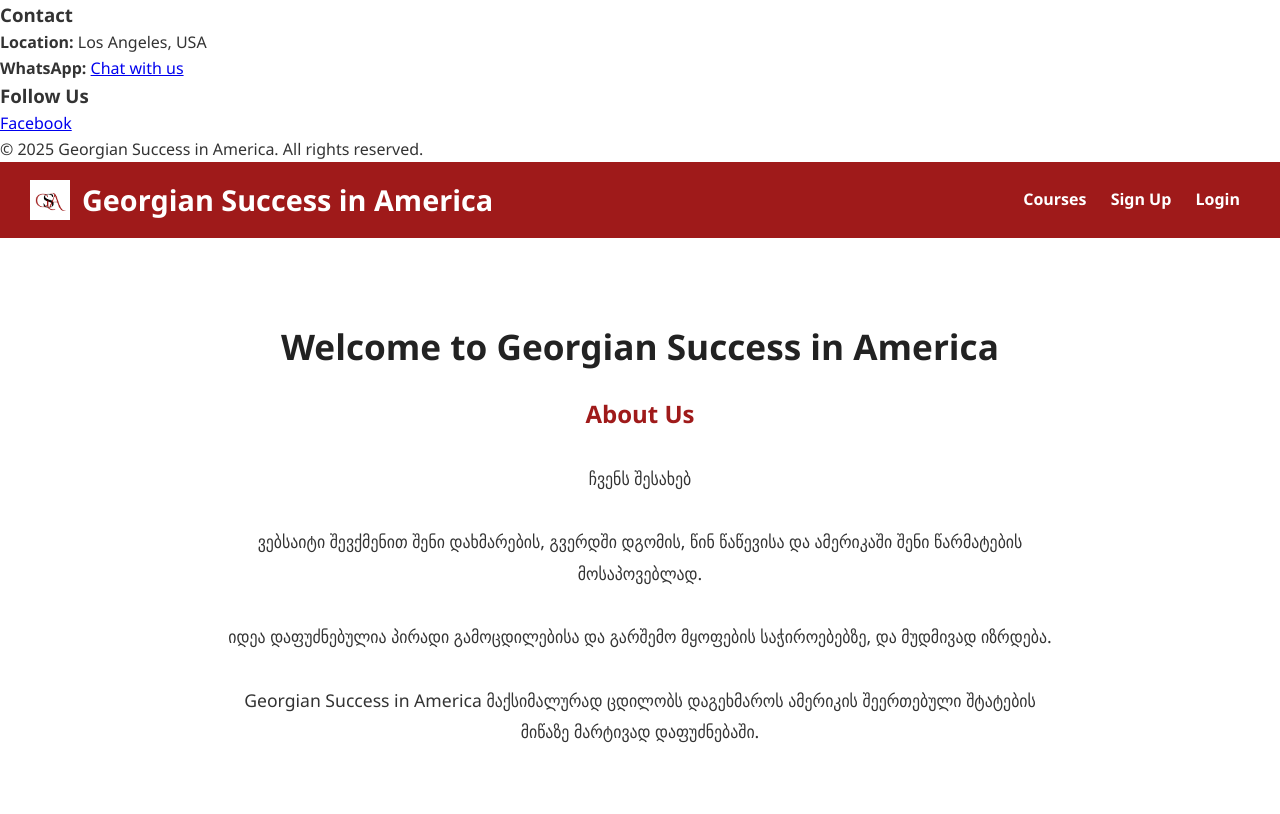
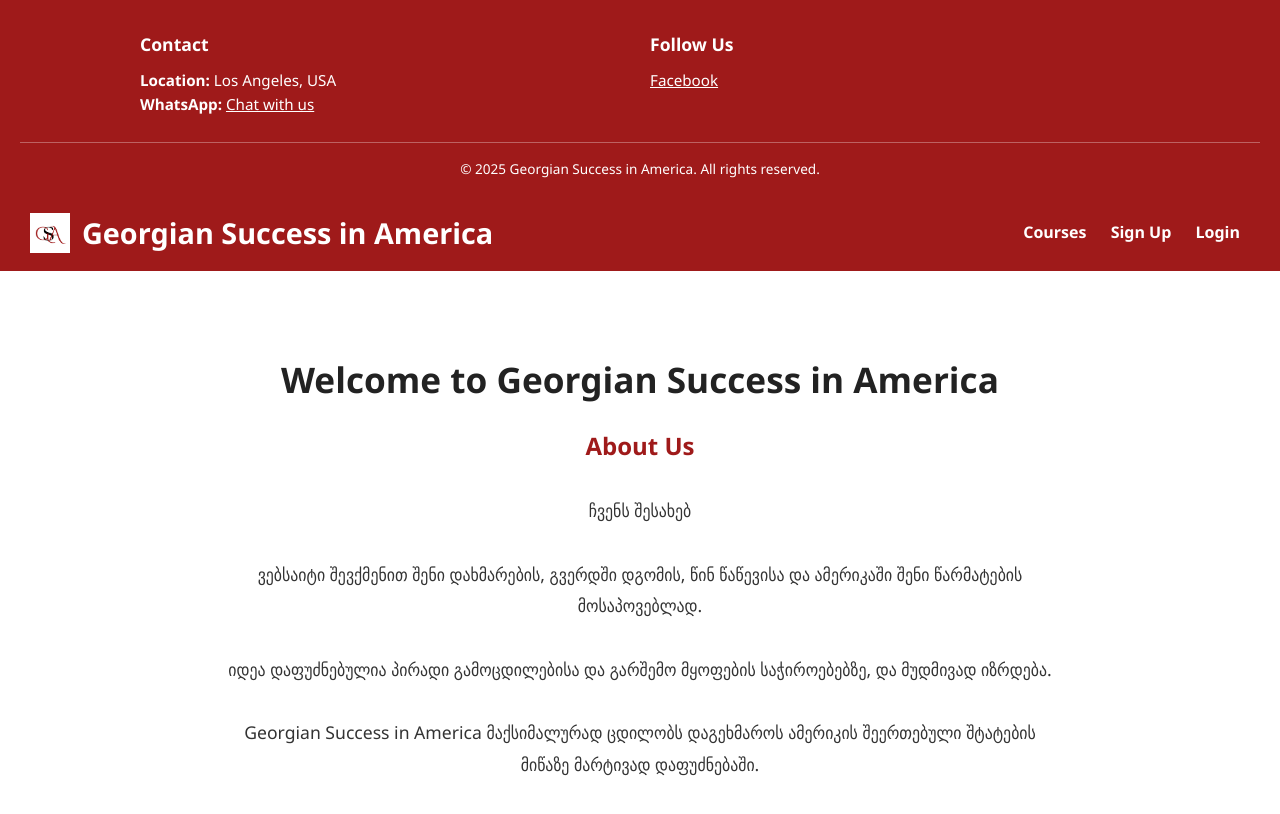
Before and after one commit to eelleeonoora/georgiansuccess, a plain HTML site: page index.html in a window 1280 px wide. Drawn offline with Linux system fonts and the light colour scheme; no server answers.

Commit message:
Footer added

```diff
--- a/style.css
+++ b/style.css
@@ -213,3 +213,51 @@
     width: 100%;
   }
 }
+
+
+
+
+/* ======= Footer Styles ======= */
+.site-footer {
+  background-color: #9f1a1a;
+  color: white;
+  padding: 30px 20px 15px;
+  font-size: 0.95rem;
+}
+
+.footer-container {
+  display: flex;
+  justify-content: space-between;
+  flex-wrap: wrap;
+  gap: 20px;
+  max-width: 1000px;
+  margin: 0 auto;
+}
+
+.footer-left, .footer-right {
+  flex: 1;
+  min-width: 220px;
+}
+
+.site-footer h3 {
+  font-size: 1.1rem;
+  margin-bottom: 10px;
+  font-weight: 600;
+}
+
+.site-footer a {
+  color: white;
+  text-decoration: underline;
+}
+
+.site-footer a:hover {
+  color: #ffdede;
+}
+
+.footer-bottom {
+  text-align: center;
+  margin-top: 25px;
+  font-size: 0.85rem;
+  border-top: 1px solid #ffffff50;
+  padding-top: 15px;
+}
```
